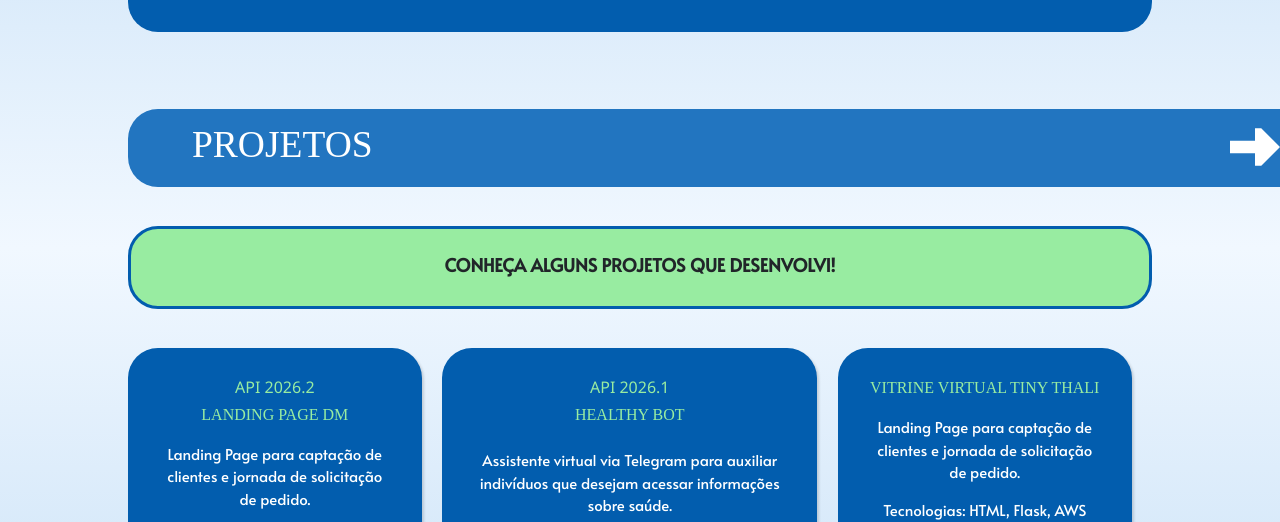
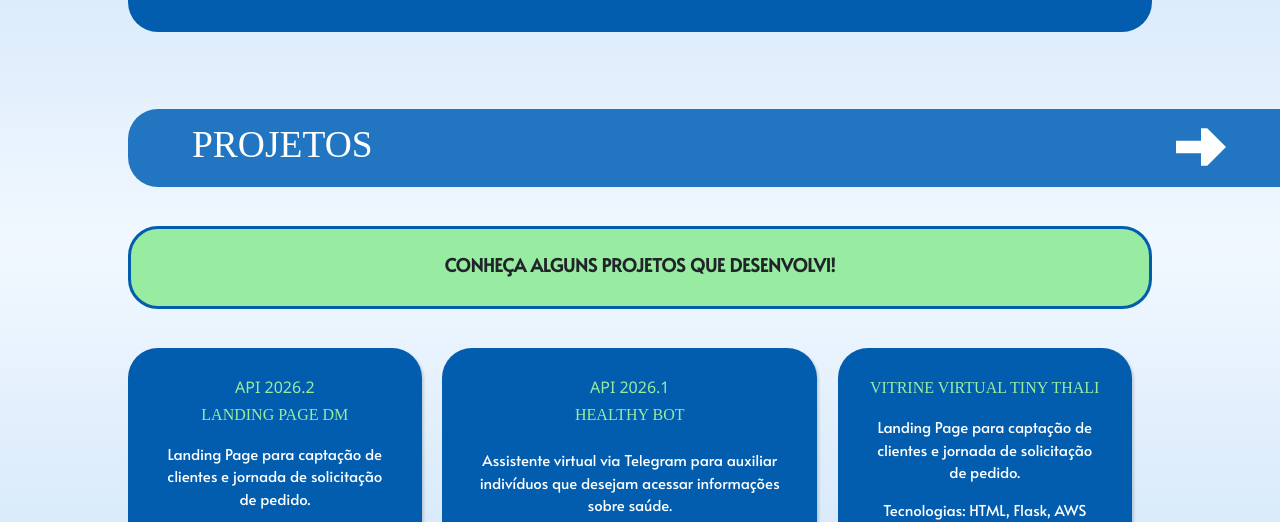
Before and after one commit to marcosgalvaov/gitpages-Portfolio, a plain HTML site: page index.html in a window 1280 px wide. Shown: the part 1580-2102 px from the top of the page. Drawn offline with nearby package versions, Linux system fonts and the light colour scheme; a web font is replaced by a local one.

Commit message:
Commit (6): corrige erro de ancora

```diff
--- a/style.css
+++ b/style.css
@@ -283,7 +283,7 @@ header {
     color: white;
 }
 
-.divisoria a img {
+.divisoria a {
     width: 50px;
     height: 50px;
     object-fit: contain;
```
